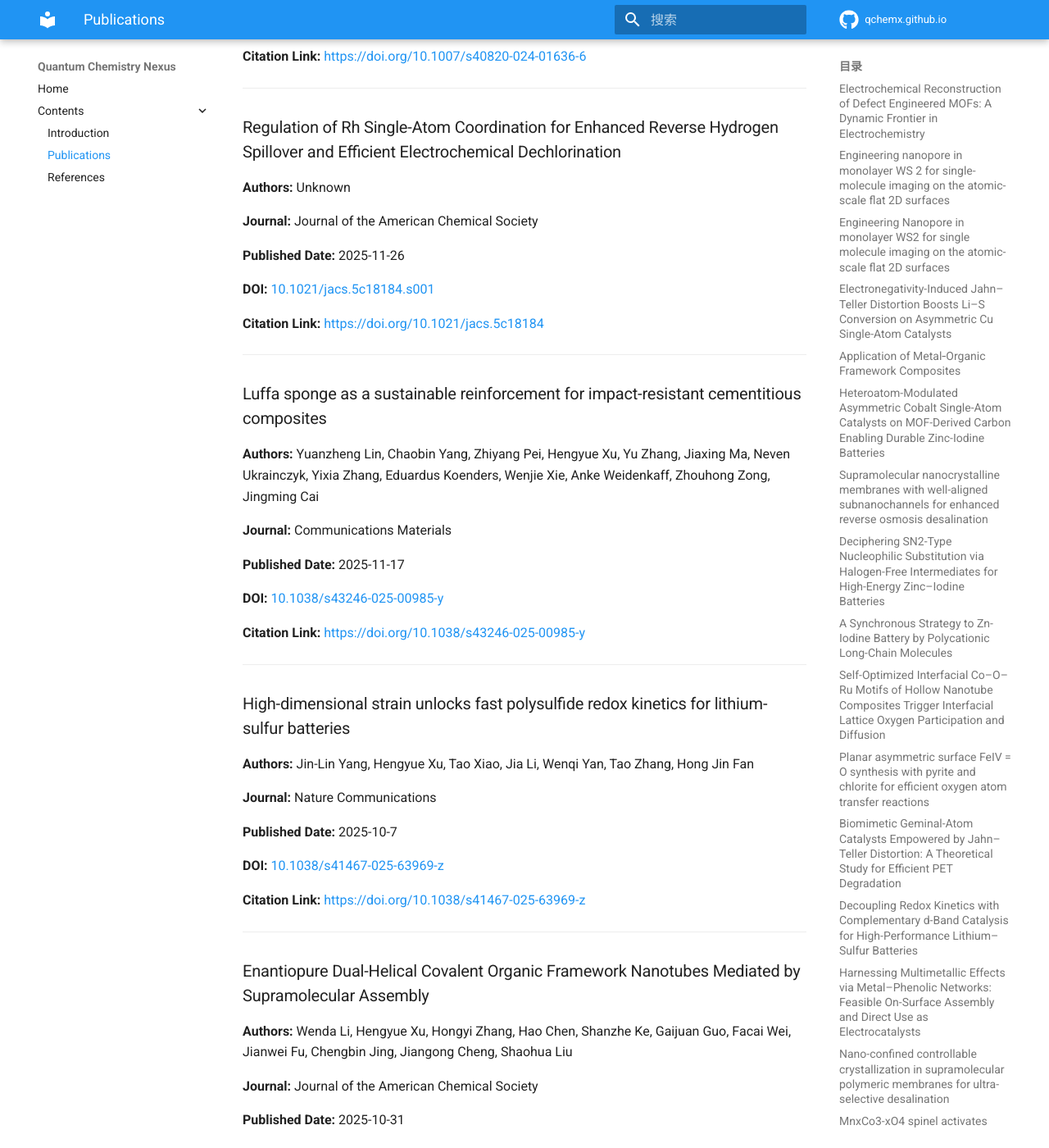
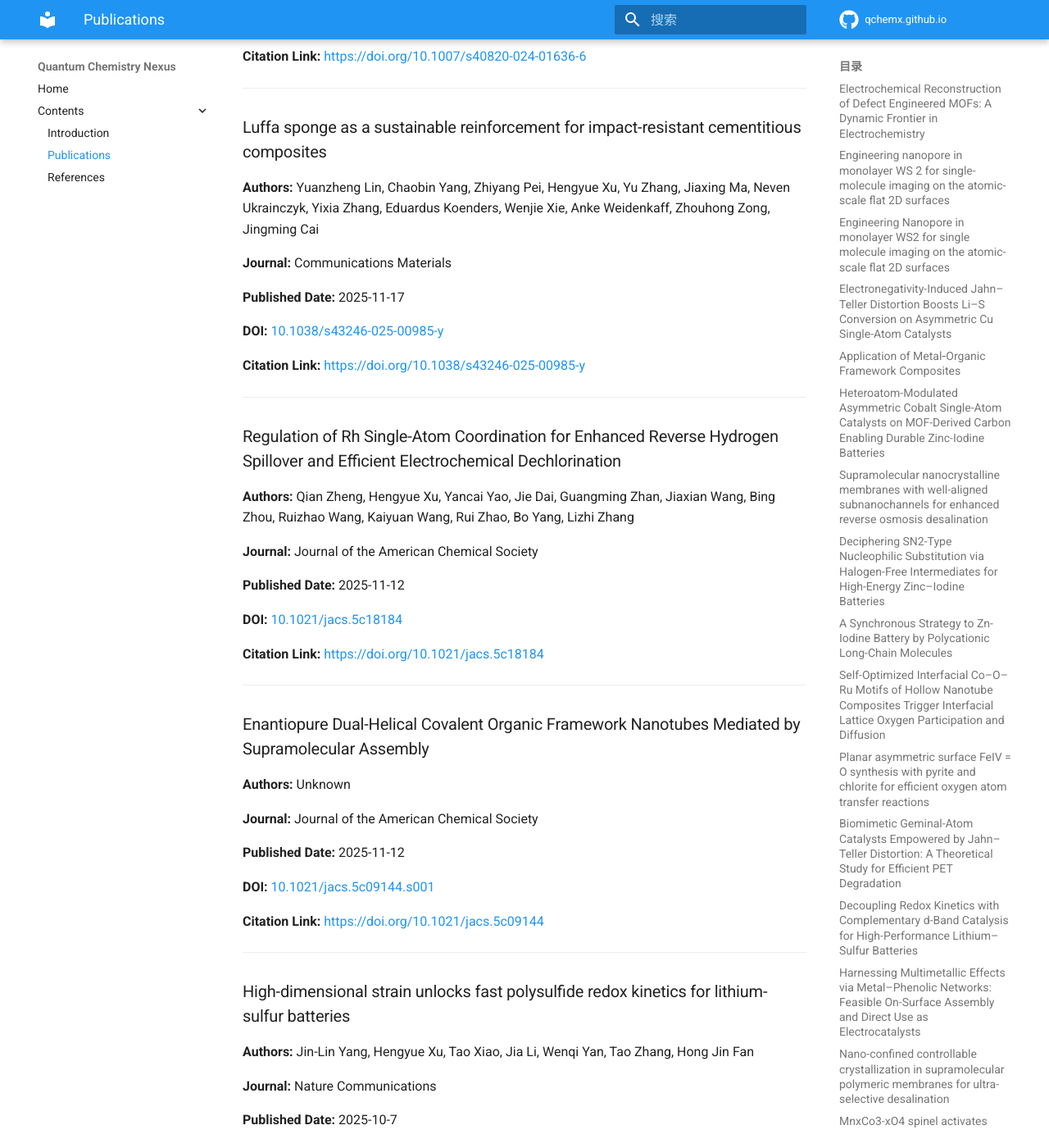
Before and after one commit to QChemX/qchemx.github.io, an MkDocs documentation site: the page built from docs/publications.md, in a window 1280 px wide and 1400 px high, scrolled down 6641 px. Shown: the whole window at 82% size. Built offline with MkDocs 1.6.1 and Material for MkDocs 9.7.7, drawn with Linux system fonts in a browser that asks for light colours; comment, search, counter and statistics services are not loaded; some of the changed text lies outside the part shown.

Commit message:
[orcid sync] Update publications

```diff
--- a/docs/publications.md
+++ b/docs/publications.md
@@ -310,22 +310,6 @@ This page was generated automatically.
 
 ---
 
-### Regulation of Rh Single-Atom Coordination for Enhanced Reverse Hydrogen Spillover and Efficient Electrochemical Dechlorination
-
-**Authors:** Unknown
-
-**Journal:** Journal of the American Chemical Society
-
-**Published Date:** 2025-11-26
-
-**DOI:** [10.1021/jacs.5c18184.s001](https://doi.org/10.1021/jacs.5c18184.s001)
-
-**Citation Link:** [https://doi.org/10.1021/jacs.5c18184](https://doi.org/10.1021/jacs.5c18184)
-
-
-
----
-
 ### Luffa sponge as a sustainable reinforcement for impact-resistant cementitious composites
 
 **Authors:** Yuanzheng Lin, Chaobin Yang, Zhiyang Pei, Hengyue Xu, Yu Zhang, Jiaxing Ma, Neven Ukrainczyk, Yixia Zhang, Eduardus Koenders, Wenjie Xie, Anke Weidenkaff, Zhouhong Zong, Jingming Cai
@@ -342,6 +326,38 @@ This page was generated automatically.
 
 ---
 
+### Regulation of Rh Single-Atom Coordination for Enhanced Reverse Hydrogen Spillover and Efficient Electrochemical Dechlorination
+
+**Authors:** Qian Zheng, Hengyue Xu, Yancai Yao, Jie Dai, Guangming Zhan, Jiaxian Wang, Bing Zhou, Ruizhao Wang, Kaiyuan Wang, Rui Zhao, Bo Yang, Lizhi Zhang
+
+**Journal:** Journal of the American Chemical Society
+
+**Published Date:** 2025-11-12
+
+**DOI:** [10.1021/jacs.5c18184](https://doi.org/10.1021/jacs.5c18184)
+
+**Citation Link:** [https://doi.org/10.1021/jacs.5c18184](https://doi.org/10.1021/jacs.5c18184)
+
+
+
+---
+
+### Enantiopure Dual-Helical Covalent Organic Framework Nanotubes Mediated by Supramolecular Assembly
+
+**Authors:** Unknown
+
+**Journal:** Journal of the American Chemical Society
+
+**Published Date:** 2025-11-12
+
+**DOI:** [10.1021/jacs.5c09144.s001](https://doi.org/10.1021/jacs.5c09144.s001)
+
+**Citation Link:** [https://doi.org/10.1021/jacs.5c09144](https://doi.org/10.1021/jacs.5c09144)
+
+
+
+---
+
 ### High-dimensional strain unlocks fast polysulfide redox kinetics for lithium-sulfur batteries
 
 **Authors:** Jin-Lin Yang, Hengyue Xu, Tao Xiao, Jia Li, Wenqi Yan, Tao Zhang, Hong Jin Fan
@@ -353,22 +369,6 @@ This page was generated automatically.
 **DOI:** [10.1038/s41467-025-63969-z](https://doi.org/10.1038/s41467-025-63969-z)
 
 **Citation Link:** [https://doi.org/10.1038/s41467-025-63969-z](https://doi.org/10.1038/s41467-025-63969-z)
-
-
-
----
-
-### Enantiopure Dual-Helical Covalent Organic Framework Nanotubes Mediated by Supramolecular Assembly
-
-**Authors:** Wenda Li, Hengyue Xu, Hongyi Zhang, Hao Chen, Shanzhe Ke, Gaijuan Guo, Facai Wei, Jianwei Fu, Chengbin Jing, Jiangong Cheng, Shaohua Liu
-
-**Journal:** Journal of the American Chemical Society
-
-**Published Date:** 2025-10-31
-
-**DOI:** [10.1021/jacs.5c09144](https://doi.org/10.1021/jacs.5c09144)
-
-**Citation Link:** [https://doi.org/10.1021/jacs.5c09144](https://doi.org/10.1021/jacs.5c09144)
 
 
 
@@ -1225,6 +1209,22 @@ This page was generated automatically.
 
 ---
 
+### An atomically dispersed Pt/γ-Mo2N(O0.3) catalyst for hydrogen production via aqueous-phase reforming of methanol
+
+**Authors:** Yang Liu, Sirui Li, Shanhui Zhu
+
+**Journal:** Green Chemistry
+
+**Published Date:** 2022-8-7
+
+**DOI:** [10.1007/s11144-022-02275-x](https://doi.org/10.1007/s11144-022-02275-x)
+
+**Citation Link:** [https://doi.org/10.1039/D5GC02092A](https://doi.org/10.1039/D5GC02092A)
+
+
+
+---
+
 ### Combined Corner‐Sharing and Edge‐Sharing Networks in Hybrid Nanocomposite with Unusual Lattice‐Oxygen Activation for Efficient Water Oxidation
 
 **Authors:** Haijuan Zhang, Yongxin Gao, Hengyue Xu, Daqin Guan, Zhiwei Hu, Chao Jing, Yuchen Sha, Yuxing Gu, Yu‐Cheng Huang, Yu‐Chung Chang, Chi‐Wen Pao, Xiaomin Xu, Jyh‐Fu Lee, Yi‐Ying Chin, Hong‐Ji Lin, Chien‐Te Chen, Yuhui Chen, Youmin Guo, Meng Ni, Wei Zhou, Zongping Shao
```
Also changed, not shown: other parts of docs/publications.md (+0 -16 lines).
